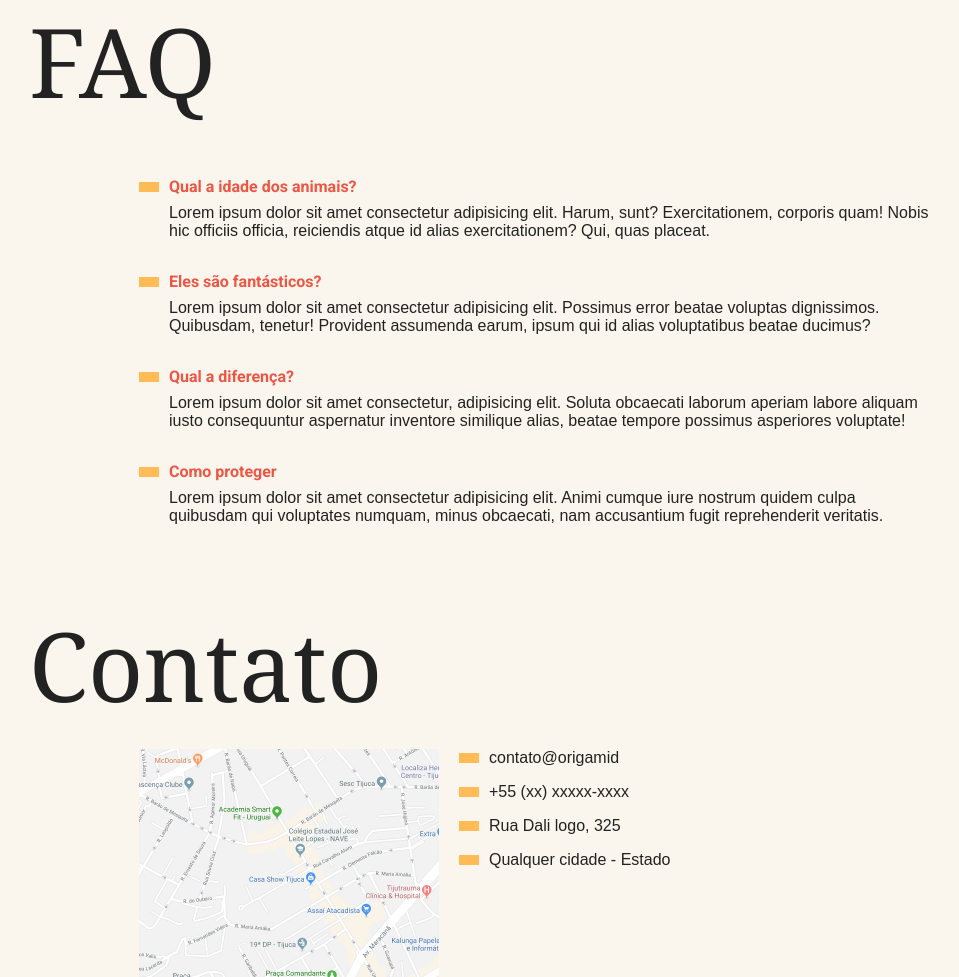
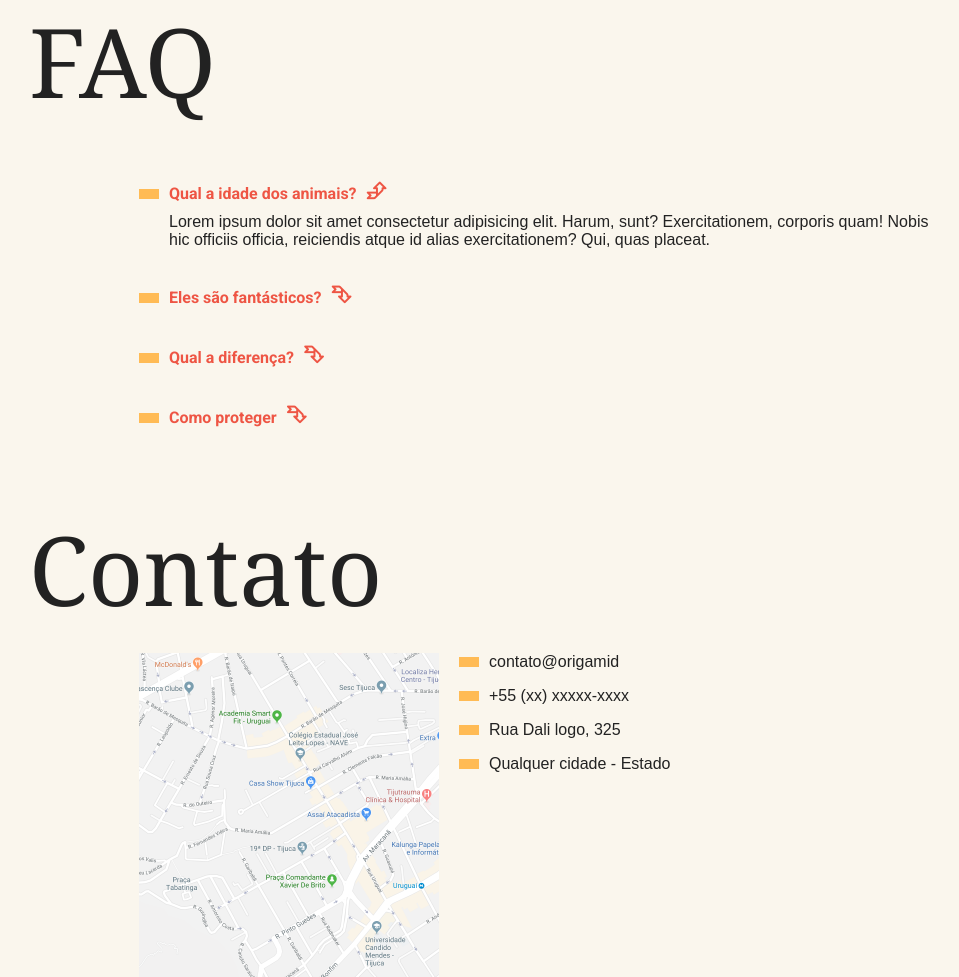
Before and after one commit to pfrancaneto/animais_fantasticos, a plain HTML site: page index.html in a window 1280 px wide. Shown: the part 799-1776 px from the top of the page, without its empty margins (161-1120 px from the left). Drawn offline with Linux system fonts and the light colour scheme; files whose address does not match are found by name.

Commit message:
ajustes - ajustando o scroll suave / accordion

```diff
--- a/css/styles.css
+++ b/css/styles.css
@@ -128,6 +128,7 @@ body {
   margin-top: 2rem;
   margin-bottom: .5rem;
   color: #e54;
+  cursor: pointer;
 }
 
 .faq-lista dt::before {
@@ -239,3 +240,37 @@ body {
   }
 }
 /* ======================================== */
+
+/*  animação accordion  */
+.js .js-accordion dd {
+  display: none;
+}
+
+.js-accordion dt::after {
+  content: '⮷';
+  margin-left: 10px;
+  font-size: 1.5rem;
+}
+
+.js-accordion dt.ativo::after {
+  content: '⮵';
+  margin-left: 10px;
+  font-size: 1.5rem;
+}
+
+.js-accordion dd.ativo {
+  display: block;
+  animation: accordion 2s forwards;
+}
+
+@keyframes accordion {
+  from {
+    opacity: 0;
+    max-height: 0px;
+  }
+  to {
+    opacity: 1;
+    max-height: 300px;
+  }
+}
+/*  */
--- a/index.html
+++ b/index.html
@@ -16,7 +16,7 @@
 </head>
 
 <body>
-  <nav class="menu">
+  <nav class="menu js-menu">
     <ul>
       <li><a href="#animais">Animais</a></li>
       <li><a href="#faq">Faq</a></li>
@@ -157,7 +157,7 @@
   </section>
   <section class="grid-section faq" id="faq">
     <h1 class="titulo">FAQ</h1>
-    <dl class="faq-lista">
+    <dl class="faq-lista js-accordion">
       <dt>Qual a idade dos animais?</dt>
       <dd>Lorem ipsum dolor sit amet consectetur adipisicing elit. Harum, sunt? Exercitationem, corporis quam! Nobis hic
         officiis officia, reiciendis atque id alias exercitationem? Qui, quas placeat.</dd>
--- a/index.js
+++ b/index.js
@@ -21,4 +21,49 @@ function ativandoTabs() {
 }
 
 ativandoTabs();
-// ==================================================================
+// ==================================================== //
+
+function ativandoAccordion() {
+  const accordionList = document.querySelectorAll(".js-accordion dt");
+  accordionList[0].classList.add('ativo');
+  accordionList[0].nextElementSibling.classList.add('ativo');
+
+  function activeAccordion() {
+    this.classList.toggle("ativo");
+    this.nextElementSibling.classList.add("ativo");
+  }
+
+  accordionList.forEach((item) => {
+    item.addEventListener("click", activeAccordion);
+  });
+}
+ativandoAccordion();
+
+// =======================================================//
+
+// ativando scroolSuave
+function ativandoScrollSuave() {
+  const linksInternos = document.querySelectorAll('.js-menu a[href^="#"]');
+
+  function handleToScroll(event) {
+    event.preventDefault();
+    const href = event.currentTarget.getAttribute("href");
+    const section = document.querySelector(href);
+
+    section.scrollIntoView({
+      behavior: "smooth",
+      block: "start",
+    });
+
+    // const topo = section.offsetTop;
+    // window.scrollTo({
+    //   top: topo,
+    //   behavior: 'smooth',
+    // });
+  }
+
+  linksInternos.forEach((link) => {
+    link.addEventListener("click", handleToScroll);
+  });
+}
+ativandoScrollSuave();
```
